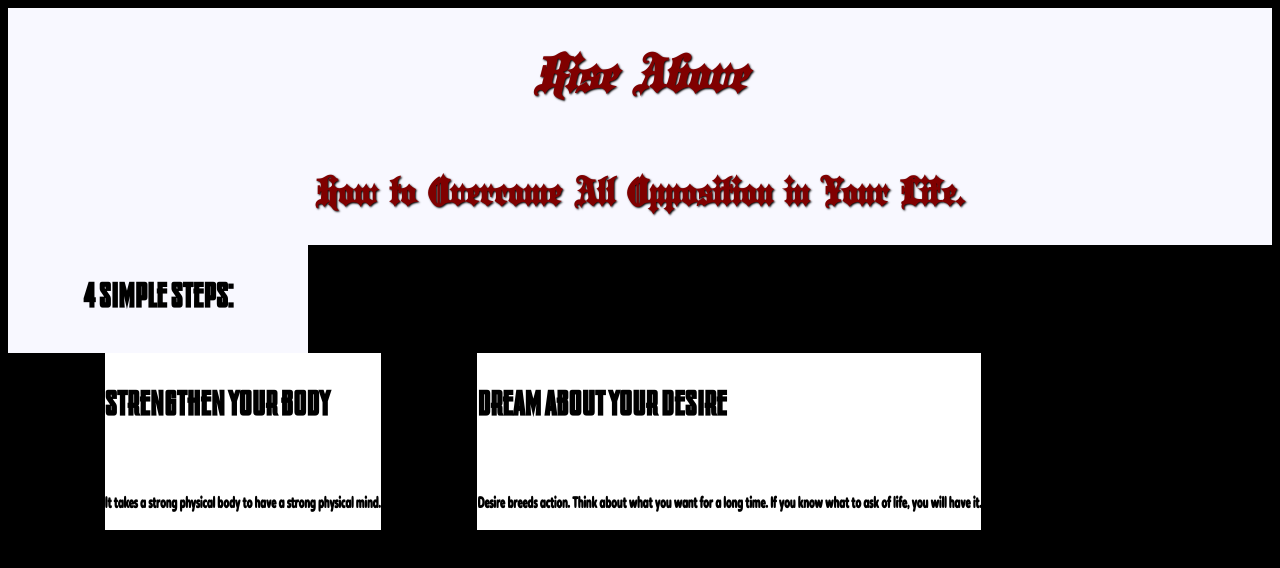
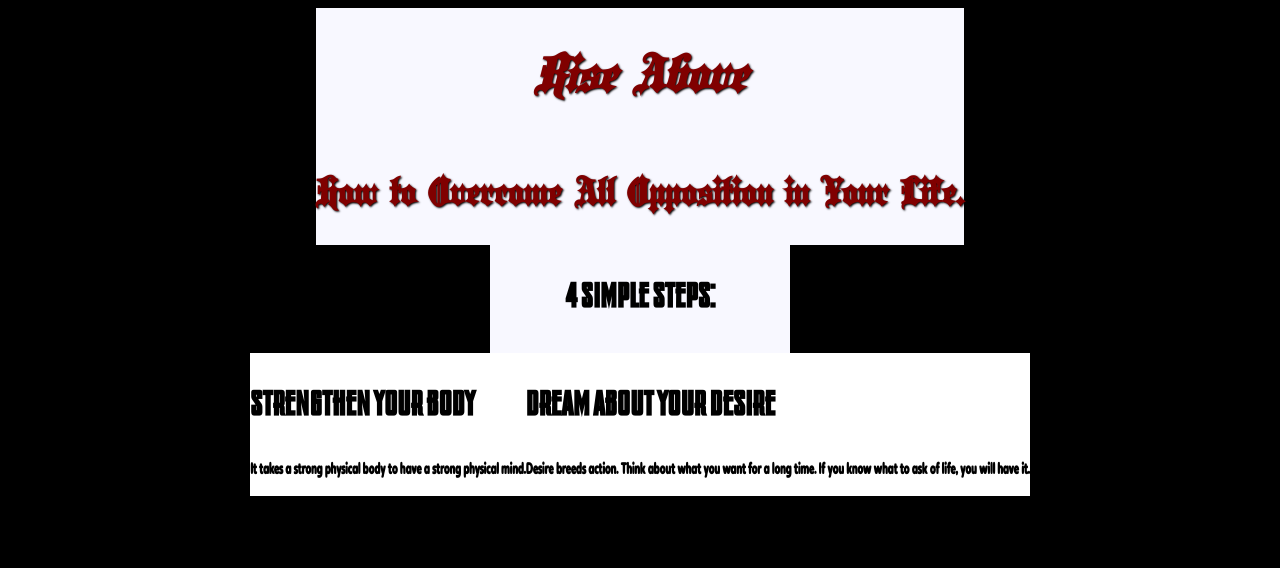
Before and after one commit to Corsair37/landing-page, a plain HTML site: page index.html in a window 1280 px wide. Drawn offline with Linux system fonts and the light colour scheme.

Commit message:
Fix page alignment
The alignment of the page was off. Enclosed are the fixes.

```diff
--- a/index.html
+++ b/index.html
@@ -17,12 +17,12 @@
     </div>
 
     <div class="stepsbox">
-        <div class="step"><h3>Strengthen Your Body</h3></br>
+        <div class="step"><h3>Strengthen Your Body</h3>
             <p>It takes a strong physical body to have a strong physical mind.
 
             </p>
         </div>
-        <div class="step"><h3>Dream About Your Desire</h3></br>
+        <div class="step"><h3>Dream About Your Desire</h3>
             <p>Desire breeds action. Think about what you want for a long time.
                 If you know what to ask of life, you will have it.
             </p>
--- a/style.css
+++ b/style.css
@@ -5,6 +5,7 @@ body {
     display:flex;
     flex-direction:column;
     justify-content:space-between;
+    align-items:center;
     flex:1;
 }
 
```
